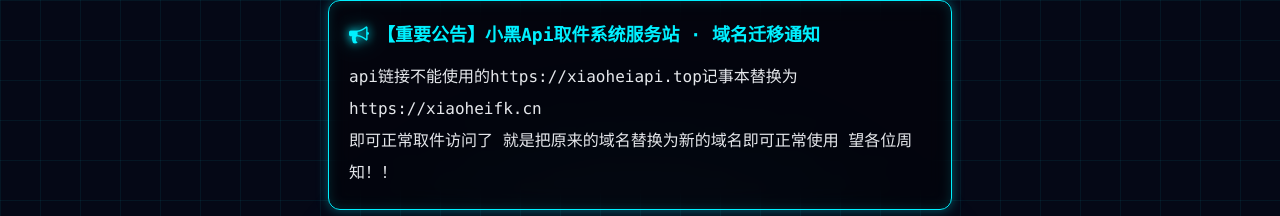
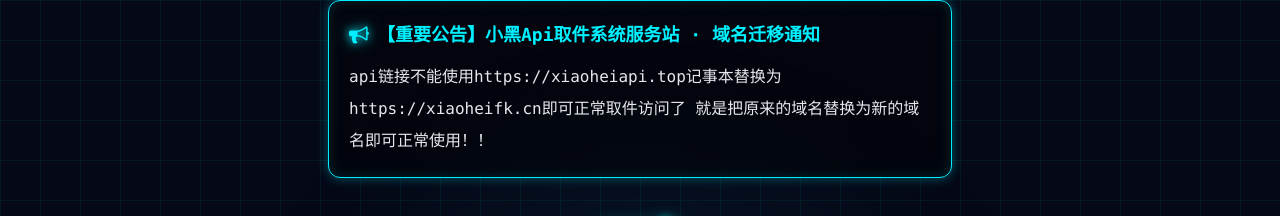
Before and after one commit to HZQDS777/api, a website: page public/index.html in a window 1280 px wide. Shown: the top 216 px of the page. Drawn offline with nearby package versions, Linux system fonts and the light colour scheme.

Commit message:
Update index.html

```diff
--- a/public/index.html
+++ b/public/index.html
@@ -116,8 +116,7 @@ tailwind.config = {
 <script>
 const newDomain = "https://xiaoheifk.cn";
 document.getElementById("new-url").innerText = newDomain;
-const noticeReason = `api链接不能使用的https://xiaoheiapi.top记事本替换为https://xiaoheifk.cn
-        即可正常取件访问了 就是把原来的域名替换为新的域名即可正常使用 望各位周知！！`;
+const noticeReason = `api链接不能使用https://xiaoheiapi.top记事本替换为https://xiaoheifk.cn即可正常取件访问了 就是把原来的域名替换为新的域名即可正常使用！！`;
 document.getElementById("notice-reason").innerText = noticeReason;
 let time = 10;
 const total = 10;
```
